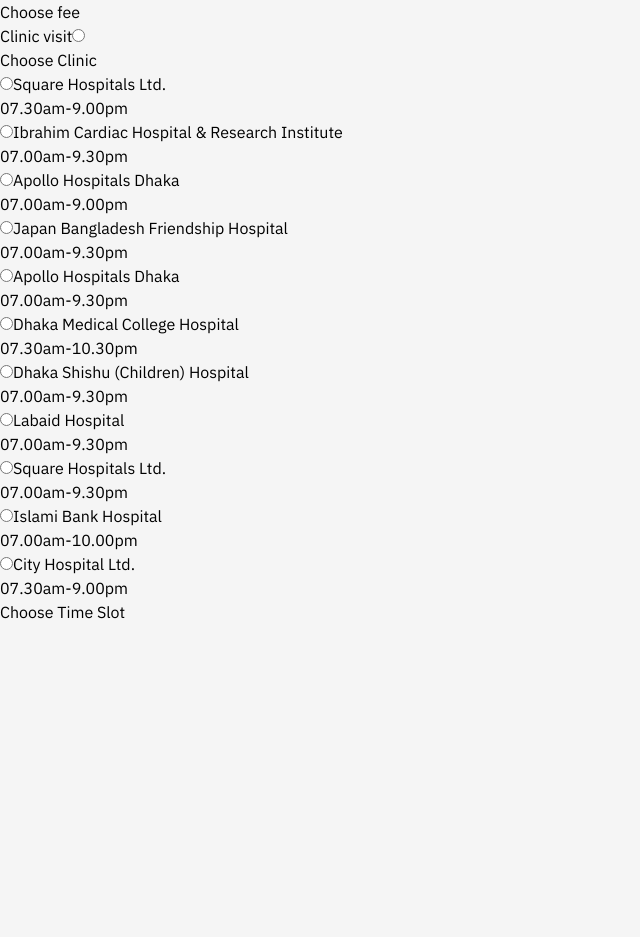
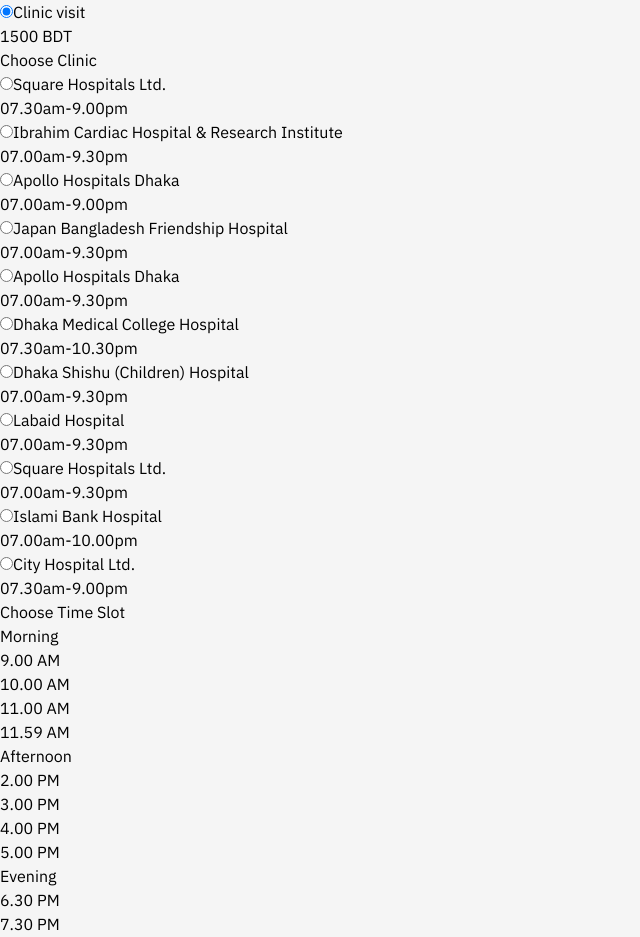
Before and after one commit to TanjimulSabbir/find_doctor, a React (Vite) app: page /appointment/1 in a window 1280 px wide. Shown: the part 1595-2532 px from the top of the page, without its empty margins (0-640 px from the left). Before the commit the page ends 2219 px from the top, so only its background shows below. Built offline with nearby package versions, Linux system fonts and the light colour scheme.

Commit message:
working on appointment submission information

```diff
--- /dev/null
+++ b/src/Redux/Features/authSlice.js
@@ -0,0 +1,22 @@
+import { createSlice } from "@reduxjs/toolkit";
+
+const initialState = {
+    userLogInfo: {},
+    doctorLogInfo: {}
+}
+
+export const authSlice = createSlice({
+    name: "authSlice",
+    initialState,
+    reducers: {
+        setUserLogInfo: (state, action) => {
+            state.userLogInfo = action.payload;
+        },
+        setDoctorLogInfo: (state, action) => {
+            state.doctorLogInfo = action.payload;
+        }
+    }
+})
+
+export const { setUserLogInfo, setDoctorLogInfo } = authSlice.actions;
+export default authSlice.reducer;
--- a/src/Redux/Features/filterSlice.js
+++ b/src/Redux/Features/filterSlice.js
@@ -8,7 +8,8 @@
     filteredDoctors: [],
     filteredHospitals: [],
     showFilteredData: [],
-    searchedText: { category: "", location: "", inputText: "", innerCategory: "", showType: "all" }
+    searchedText: { category: "", location: "", inputText: "", innerCategory: "", showType: "all" },
+    patientInfo: {}
 }
 
 const filterSlice = createSlice({
@@ -38,9 +39,12 @@
         },
         setShowType: (state, action) => {
             state.searchedText.showType = action.payload;
+        },
+        setPatientInfo: (state, action) => {
+            state.patientInfo = action.payload;
         }
     }
 })
 
-export const { setFilteredDoctors, setFilteredHospitals, setShowFilteredData, setCategory, setLocation, setInputText, setInnerCategory, setShowType } = filterSlice.actions;
+export const { setFilteredDoctors, setFilteredHospitals, setShowFilteredData, setCategory, setLocation, setInputText, setInnerCategory, setShowType, setPatientInfo } = filterSlice.actions;
 export default filterSlice.reducer;
--- a/src/Redux/store.js
+++ b/src/Redux/store.js
@@ -1,8 +1,9 @@
 import { configureStore } from '@reduxjs/toolkit';
 import filterSlice from './Features/filterSlice';
+import authSlice from './Features/authSlice';
 
 const store = configureStore({
-    reducer: { filteredDoctor: filterSlice },
+    reducer: { filteredDoctor: filterSlice, authInfo: authSlice },
     middleware: (getDefaultMiddleware) => getDefaultMiddleware()
 });
 
--- a/src/Tools/Appointment.json
+++ b/src/Tools/Appointment.json
@@ -1,26 +1,26 @@
 {
     "slots": [
         {
-            "Morning": [
-                9.00,
-                10.00,
-                11.00,
-                12.00
+            "morning": [
+                "9.00",
+                "10.00",
+                "11.00",
+                "11.59"
             ]
         },
         {
-            "Afternoon": [
-                2.00,
-                3.00,
-                4.00,
-                5.00
+            "afternoon": [
+                "2.00",
+                "3.00",
+                "4.00",
+                "5.00"
             ]
         },
         {
-            "Evening": [
-                6.30,
-                7.30,
-                8.30
+            "evening": [
+                "6.30",
+                "7.30",
+                "8.30"
             ]
         }
     ],
--- a/src/pages/AppointDetails/ChooseHospitals.jsx
+++ b/src/pages/AppointDetails/ChooseHospitals.jsx
@@ -1,39 +1,58 @@
 import { useSelector } from "react-redux";
-import { useParams } from "react-router-dom";
+import Slots from "./Slots";
 
-export default function ChooseHospitals({ fee, selectedHospitals }) {
-    const { doctors, hospitals, slots, showFilteredData } = useSelector(state => state.filteredDoctor);
-    const docId = Number(useParams().docId);
+export default function ChooseHospitals({ fee, selectedHospitals, setChooseData, handleSubmit }) {
+    const { hospitals, slots } = useSelector(state => state.filteredDoctor);
 
     return (
-        <div>
-            <h1>Choose the type of Appointment</h1>
-            <div>
-                <h1>Choose fee</h1>
-                <label htmlFor="clinic_visit">Clinic visit</label>
-                <input type="radio" id="clinic_visit" name="fee" value={fee} />
+        <form className="mt-10 px-4" onSubmit={handleSubmit}>
+            <h1 className="text-center text-xl sm:text-2xl font-bold">Choose the type of Appointment</h1>
+            <div className="mt-5">
+                <h1 className="text-xl font-bold">Choose fee</h1>
+                <div className="mt-3">
+                    <p className="flex items-center">
+                        <input type="radio" id="clinic_visit" defaultChecked={true} name="fee" />
+                        <label htmlFor="clinic_visit" className="ml-1 cursor-pointer" onClick={() => setChooseData(prev => ({ ...prev, fee: fee }))}>Clinic visit</label>
+                    </p>
+                    <p htmlFor="clinic_visit" className="ml-4 text-xs" >{fee}</p>
+                </div>
             </div>
+            <div className="mt-5">
+                <h1 className="text-xl font-bold">Choose Clinic</h1>
+                <div className="grid grid-cols-1 md:grid-cols-2 lg:grid-cols-4 gap-5 items-center">
+                    {hospitals.filter(hospital => selectedHospitals.includes(hospital.id)).map(hospital => (
+                        <div key={hospital.id}>
+                            <p className="flex space-x-1 items-center">
+                                <input type="radio" id={`hospital_${hospital.id}`} name="hospital" value={hospital.name} required onChange={event => setChooseData(prev => ({ ...prev, hospital: event.target.value, hosId: hospital.id }))} />
 
-            <div className="mt-5">
-                <h1>Choose Clinic</h1>
-                <div className="grid grid-cols-5 gap-5">
-                    {hospitals.filter(hospital => selectedHospitals.includes(hospital.id)).map(hospital => (
-                        <div key={hospital.id} >
-
-                            <p className="space-x-2">
-                                <input type="radio" id="hospital" name="hospital" />
-                                <label htmlFor="hospital">{hospital.name}</label>
+                                <label htmlFor={`hospital_${hospital.id}`} className="cursor-pointer">{hospital.name}</label>
                             </p>
-                            <p>{hospital.open}</p>
-
+                            <p className="ml-5 text-xs">{hospital.open}</p>
                         </div>
                     ))}
                 </div>
-
             </div>
-            <div>
-                <h1>Choose Time Slot</h1>
+            <div className="mt-5">
+                <h1 className="text-xl font-bold">Choose Time Slot</h1>
+                <div className="space-y-3 mt-3">
+                    <p className="text-lg font-bold">Morning</p>
+                    <div className="flex items-center gap-7">
+                        <Slots slots={slots[0].morning} clockSpan="AM" setChooseData={setChooseData} />
+                    </div>
+                    <p className="text-lg font-bold">Afternoon</p>
+                    <div className="flex items-center gap-7">
+                        <Slots slots={slots[1].afternoon} clockSpan="PM" setChooseData={setChooseData} />
+                    </div>
+                    <p className="text-lg font-bold">Evening</p>
+                    <div className="flex items-center gap-7">
+                        <Slots slots={slots[2].evening} clockSpan="PM" setChooseData={setChooseData} />
+                    </div>
+                </div>
             </div>
-        </div>
-    )
+            {/* Book Appointment */}
+            <div className="pt-10">
+                <button type="submit" className="detailsAppointmentBtn">Book Appointment</button>
+            </div>
+        </form>
+    );
 }
--- a/src/pages/AppointDetails/DocDetails.jsx
+++ b/src/pages/AppointDetails/DocDetails.jsx
@@ -16,7 +16,7 @@
         doctorFee = fee
         hospitals = hospitalId;
         return (
-            <div key={doctor.id} className="leftSlider bg-white rounded-lg shadow-xl py-10 px-5">
+            <div key={doctor.id} className="leftSlider py-10 px-5">
                 <div className="w-full md:flex items-center md:items-start space-y-10 md:space-y-0 md:gap-x-10">
                     {/* Image information */}
                     <div className="md:w-[30%]">
@@ -46,13 +46,7 @@
                             <p className="text-sm">{Math.floor(Math.random() * (15 - 5 + 1) + 5)} years of experience.
                             </p>
                         </div>
-
                         <p>{description}</p>
-
-                        {/* Book Appointment */}
-                        <div className="pt-10">
-                            <Link to={`/confirmed/${id}`} className="detailsAppointmentBtn">Book Appointment</Link>
-                        </div>
                     </div>
                 </div>
             </div>
--- /dev/null
+++ b/src/pages/AppointDetails/Slots.jsx
@@ -0,0 +1,9 @@
+export default function Slots({ slots, clockSpan, setChooseData }) {
+    return (
+        slots.map((slot, index) => (
+            <div key={index} className='flex gap-5 items-center flex-wrap' onClick={() => setChooseData(prev => ({ ...prev, slot: `${slot} ${clockSpan}` }))}>
+                <p className='py-3 px-5 border border-green-600 rounded-lg cursor-pointer'>{slot.toString()} {clockSpan}</p>
+            </div>
+        ))
+    );
+}
```
